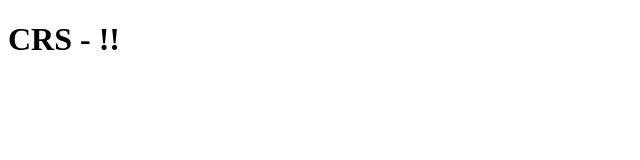
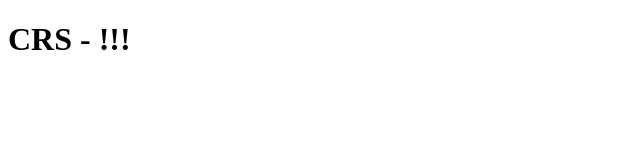
Before and after one commit to parthahluwalia/CCIS_SPACE, a website: page index.html in a window 1280 px wide. Shown: the full height of the page, 0-640 px from the left. Drawn offline with nearby package versions, Linux system fonts and the light colour scheme.

```diff
--- a/index.html
+++ b/index.html
@@ -9,6 +9,6 @@
 	</head>
 
 	<body>
-		<h1>CRS - !!</h1>
+		<h1>CRS - !!!</h1>
 	</body>
 </html>
```
